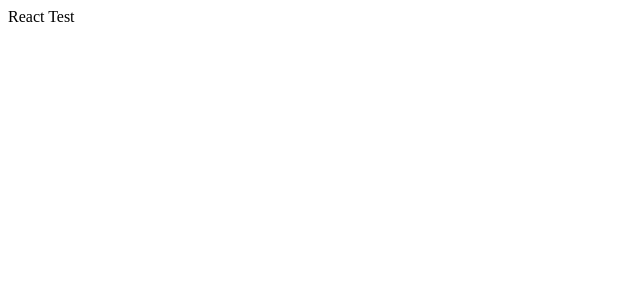
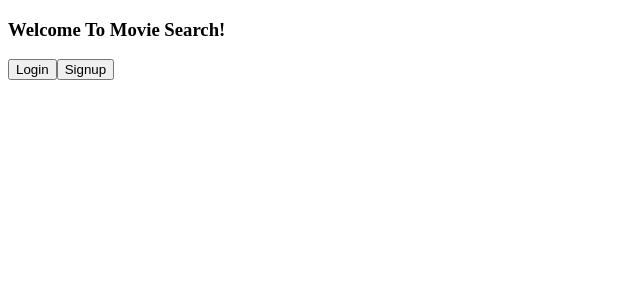
Before and after one commit to ltramos7/movieAppReact, a React (Create React App) app: page / in a window 1280 px wide. Shown: the top 300 px of the page, without its empty margins (0-640 px from the left). Built offline with nearby package versions, Linux system fonts and the light colour scheme.

Commit message:
created basic header div.

```diff
--- a/src/App.js
+++ b/src/App.js
@@ -1,11 +1,12 @@
 
 import React from 'react'
+import Header from './components/headerSection/HeaderSection'
 
 function App() {
   return (
     //only components should live here. Most logic will live in the imported components
     <div>
-      React Test
+      <Header/>
     </div>
   );
 }
--- /dev/null
+++ b/src/components/headerSection/HeaderSection.js
@@ -0,0 +1,19 @@
+import React, { Component } from 'react'
+
+export default class HeaderSection extends Component {
+    render() {
+        return (
+            <div id="header-section">
+                <div id="title">
+                    <h3>Welcome To Movie Search!</h3>
+                </div>
+                <div id="nav-btns">
+                    <form>
+                        <button>Login</button>
+                        <button>Signup</button>
+                    </form>
+                </div>
+            </div>
+        )
+    }
+}
```
Also changed, not shown: src/components/header/header.js (deleted, +0 -16 lines), generalStructure.txt (added), 1 other file (tests, documents, lock files or other folders).
